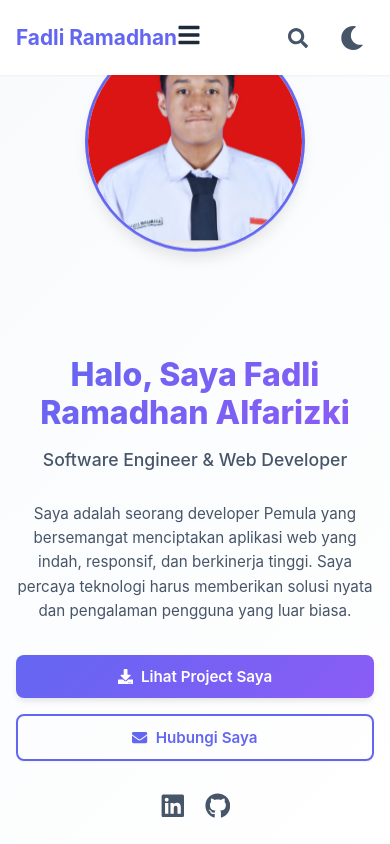
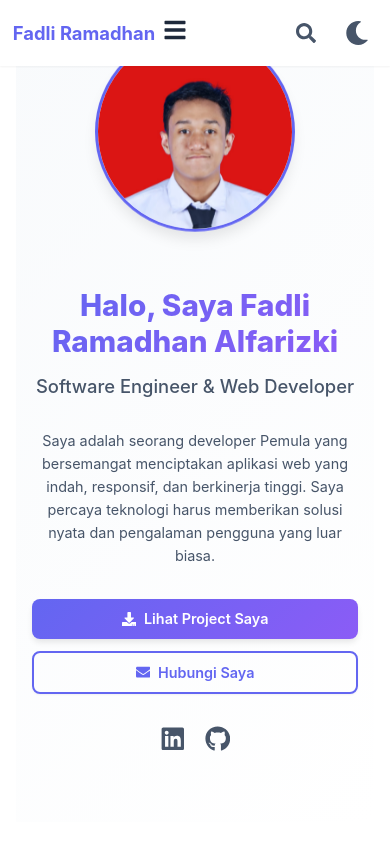
Before and after one commit to FadliRam07/portofolio, a React (Create React App) app: page / in a window 390 px wide. Shown: the top 844 px of the page. Built offline with nearby package versions, Linux system fonts and the light colour scheme.

Commit message:
fix: responsive

```diff
--- a/src/App.css
+++ b/src/App.css
@@ -2042,3 +2042,251 @@
     font-size: 0.9rem;
   }
 }
+
+/* ===== FINAL MOBILE FIXES - JANGAN HAPUS INI ===== */
+@media (max-width: 768px) {
+  /* Prevent horizontal scroll */
+  body, html {
+    overflow-x: hidden !important;
+    width: 100% !important;
+  }
+
+  /* Container fixes */
+  .app, .section, .hero {
+    padding-left: 1rem !important;
+    padding-right: 1rem !important;
+    box-sizing: border-box !important;
+  }
+
+  /* Navbar fixes */
+  .navbar {
+    padding: 0.8rem 1rem !important;
+  }
+
+  .navbar-brand {
+    font-size: 1.25rem !important;
+    max-width: 60%;
+    overflow: hidden;
+    text-overflow: ellipsis;
+  }
+
+  .navbar-controls {
+    gap: 0.7rem !important;
+    margin-left: auto !important;
+  }
+
+  .search-btn, .theme-toggle, .hamburger-btn {
+    font-size: 1.25rem !important;
+    padding: 0.5rem !important;
+    min-width: 40px;
+    min-height: 40px;
+  }
+
+  /* Hero section fixes */
+  .hero-content {
+    grid-template-columns: 1fr !important;
+    gap: 1.5rem !important;
+  }
+
+  .hero-text {
+    order: 2 !important;
+    text-align: center !important;
+  }
+
+  .hero-image {
+    order: 1 !important;
+    margin-bottom: 1.5rem !important;
+  }
+
+  .hero-text h1 {
+    font-size: 2.1rem !important;
+    line-height: 1.2 !important;
+  }
+
+  .hero-text h2 {
+    font-size: 1.25rem !important;
+  }
+
+  .hero-text p {
+    font-size: 0.95rem !important;
+    line-height: 1.6 !important;
+  }
+
+  .profile-container {
+    width: 230px !important;
+    height: 230px !important;
+    margin: 0 auto !important;
+    border-width: 4px !important;
+  }
+
+  .cta-buttons {
+    flex-direction: column !important;
+    gap: 0.75rem !important;
+  }
+
+  .btn {
+    width: 100% !important;
+    justify-content: center !important;
+    padding: 0.75rem 1.5rem !important;
+    font-size: 0.95rem !important;
+  }
+
+  /* Section fixes */
+  .section-title h2 {
+    font-size: 1.9rem !important;
+  }
+
+  .section-title p {
+    font-size: 0.95rem !important;
+  }
+
+  /* Grid fixes */
+  .about-content,
+  .contact-container,
+  .skills-grid,
+  .projects-grid,
+  .education-grid {
+    grid-template-columns: 1fr !important;
+  }
+
+  .about-stats {
+    grid-template-columns: 1fr !important;
+    gap: 1rem !important;
+  }
+
+  .project-image-wrapper {
+    height: 190px !important;
+  }
+
+  .project-content h3 {
+    font-size: 1.25rem !important;
+  }
+
+  /* Timeline fixes */
+  .timeline::before {
+    left: 20px !important;
+  }
+
+  .timeline-item {
+    padding-left: 55px !important;
+    padding-right: 0 !important;
+  }
+
+  .timeline-content::before {
+    left: -28px !important;
+  }
+
+  /* Contact fixes */
+  .contact-item {
+    flex-direction: column !important;
+    align-items: flex-start !important;
+    gap: 0.5rem !important;
+  }
+
+  .contact-icon {
+    min-width: auto !important;
+    font-size: 1.3rem !important;
+  }
+
+  /* Footer fixes */
+  .footer-links {
+    flex-direction: column !important;
+    gap: 0.6rem !important;
+  }
+
+  .footer-social {
+    gap: 1rem !important;
+    flex-wrap: wrap !important;
+  }
+}
+
+@media (max-width: 480px) {
+  /* Extra small mobile fixes */
+  .navbar {
+    padding: 0.7rem 0.8rem !important;
+  }
+
+  .navbar-brand {
+    font-size: 1.15rem !important;
+  }
+
+  .search-btn, .theme-toggle, .hamburger-btn {
+    font-size: 1.2rem !important;
+    padding: 0.45rem !important;
+  }
+
+  .hero-text h1 {
+    font-size: 1.85rem !important;
+  }
+
+  .hero-text h2 {
+    font-size: 1.15rem !important;
+  }
+
+  .hero-text p {
+    font-size: 0.9rem !important;
+  }
+
+  .profile-container {
+    width: 200px !important;
+    height: 200px !important;
+    border-width: 3px !important;
+  }
+
+  .section-title h2 {
+    font-size: 1.7rem !important;
+  }
+
+  .stat-number {
+    font-size: 2.1rem !important;
+  }
+
+  .project-image-wrapper {
+    height: 170px !important;
+  }
+
+  .project-content h3 {
+    font-size: 1.15rem !important;
+  }
+
+  .timeline-item {
+    padding-left: 50px !important;
+  }
+
+  .timeline-content::before {
+    left: -25px !important;
+  }
+
+  .btn {
+    padding: 0.7rem 1.3rem !important;
+    font-size: 0.9rem !important;
+  }
+
+  .footer-bottom {
+    font-size: 0.85rem !important;
+    line-height: 1.4 !important;
+  }
+}
+
+/* Prevent image overflow on mobile */
+@media (max-width: 768px) {
+  img, .profile-image, .project-image {
+    max-width: 100% !important;
+    height: auto !important;
+    object-fit: cover !important;
+  }
+
+  .project-card, .education-card, .skill-category {
+    margin-bottom: 1rem !important;
+  }
+
+  .form-group input,
+  .form-group textarea {
+    font-size: 0.95rem !important;
+    padding: 0.75rem !important;
+  }
+
+  textarea {
+    min-height: 120px !important;
+  }
+}
--- a/src/components/Hero.jsx
+++ b/src/components/Hero.jsx
@@ -22,10 +22,10 @@ function Hero() {
             </a>
           </div>
           <div className="social-icons">
-            <a href="https://linkedin.com/in/fadliramadhan" target="_blank" rel="noopener noreferrer" className="social-icon">
+            <a href="https://linkedin.com/in/FadliRamadhanAlfarizki" target="_blank" rel="noopener noreferrer" className="social-icon">
               <FaLinkedin />
             </a>
-            <a href="https://github.com/fadliramadhan" target="_blank" rel="noopener noreferrer" className="social-icon">
+            <a href="https://github.com/FadliRam07" target="_blank" rel="noopener noreferrer" className="social-icon">
               <FaGithub />
             </a>
           </div>
```
